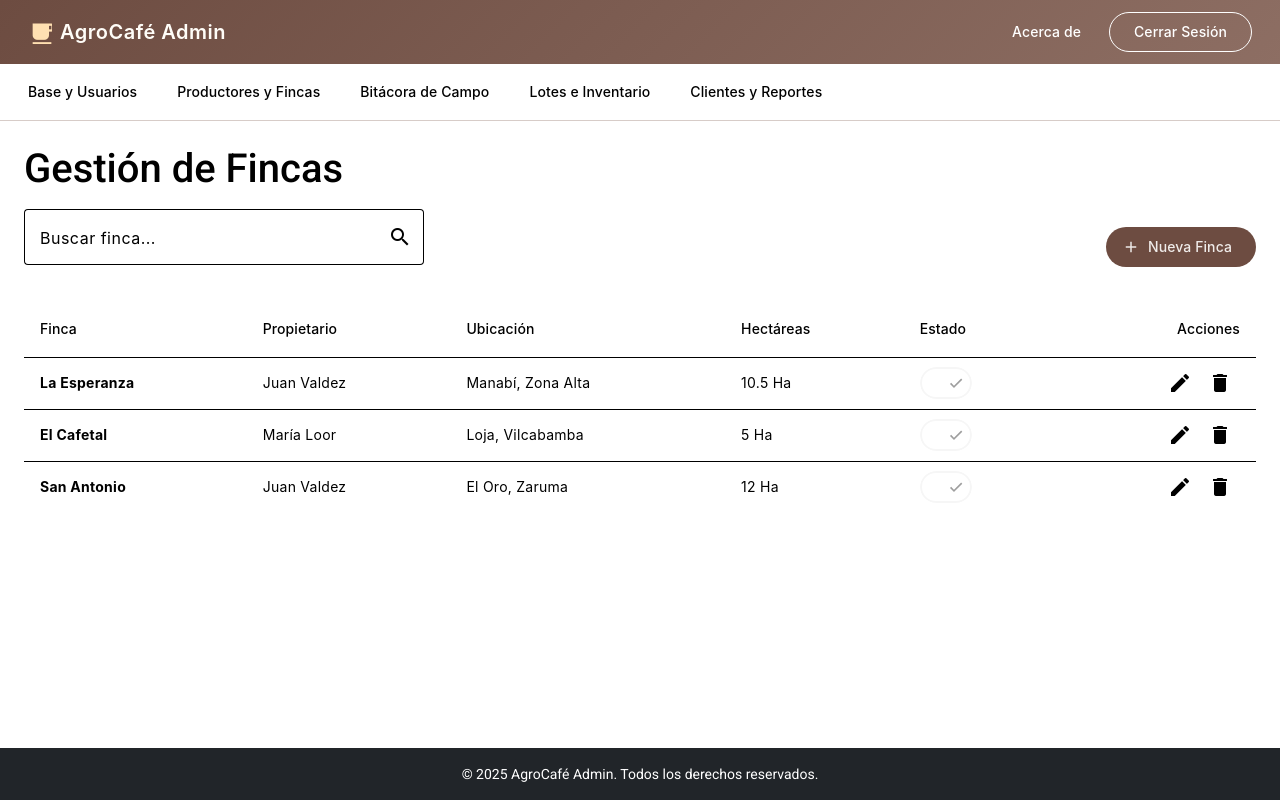
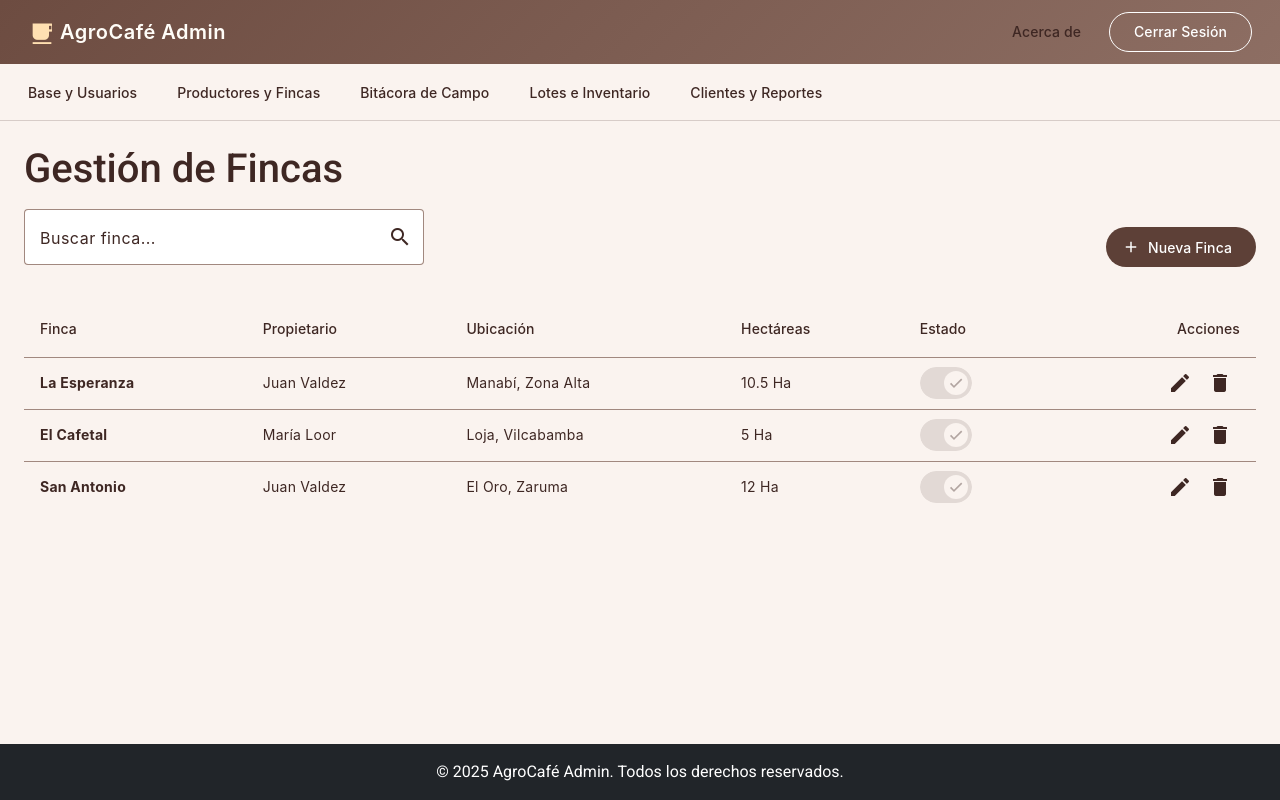
Before and after one commit to mmjacho/projectAWAD, an Angular app: page /fincas in a window 1280 px wide. Built offline with nearby package versions, Linux system fonts and the light colour scheme; sample sign-in values are in the browser's storage.

Commit message:
Mejora para los estilos a nivel global

```diff
--- a/src/custom-theme.scss
+++ b/src/custom-theme.scss
@@ -1,131 +1,197 @@
 @use '@angular/material' as mat;
 
-// === PALETAS PERSONALIZADAS ===
+// ===========================================================
+// 1. PALETAS DE COLOR (AgroCafé)
+// ===========================================================
 $cafe-primary: (
-  0: #3e2723,
+  0: #000000,
   10: #4e342e,
-  20: #5d4037,
+  20: #5d4037, // Tono principal
+  25: #6b4b41,
+  30: #7a574c,
+  35: #896357,
   40: #6d4c41,
-  80: #a1887f,
+  50: #a1887f,
+  60: #8d6e63,
+  70: #a1887f,
+  80: #bcaaa4,
   90: #d7ccc8,
-  100: #efebe9,
+  95: #efebe9,
+  98: #fbe9e7,
+  99: #fff8e1,
+  100: #ffffff,
 );
 
 $cafe-tertiary: (
-  20: #b9804d,
-  40: #c49a6c,
-  90: #ffe0b2,
-  100: #fff8e1,
+  0: #000000,
+  10: #2b1700,
+  20: #482900,
+  30: #663d00,
+  40: #865200,
+  80: #ffb86f,
+  90: #ffdcbe,
+  95: #ffeee0,
+  99: #fffbf9,
+  100: #ffffff,
 );
 
-// === TEMA DEFINIDO ===
+// ===========================================================
+// 2. CONFIGURACIÓN DEL TEMA (Angular Material M3)
+// ===========================================================
 html {
   @include mat.theme((
     color: (
       primary: $cafe-primary,
       tertiary: $cafe-tertiary,
+      surface: $cafe-primary, // Usamos la paleta para generar superficies coherentes
     ),
     typography: (
-      brand-family: 'Inter, Roboto, "Helvetica Neue", sans-serif',
-      plain-family: 'Inter, Roboto, "Helvetica Neue", sans-serif',
+      brand-family: 'Inter, Roboto, sans-serif',
+      plain-family: 'Inter, Roboto, sans-serif',
     ),
     density: 0,
   ));
 }
 
-// === ESTILOS BASE ===
-body {
-  color-scheme: light;
-  background-color: var(--mat-sys-surface, #faf3ef);
-  color: var(--mat-sys-on-surface, #3e2723);
-  font: var(--mat-sys-body-medium);
-  margin: 0;
+// ===========================================================
+// 3. VARIABLES GLOBALES DEL SISTEMA (Root)
+// Forzamos estas variables para asegurar consistencia en toda la app
+// ===========================================================
+:root {
+  --mat-sys-primary: #5d4037;
+  --mat-sys-on-primary: #ffffff;
+
+  --mat-sys-surface: #faf3ef;         // Fondo general (Beige suave)
+  --mat-sys-on-surface: #3e2723;      // Texto general (Café oscuro)
+
+  --mat-sys-surface-container: #ffffff; // Fondo para Tarjetas/Modales/Menús (Blanco)
+  --mat-sys-surface-container-high: #efebe9; // Fondo alternativo
+
+  --mat-sys-outline: #a1887f;         // Bordes
+  --mat-sys-outline-variant: #d7ccc8; // Bordes suaves
 }
 
-/* ===========================================================
-   DIALOGOS AGROCAFE (M3 + TEMA CAFE)
-   =========================================================== */
+// ===========================================================
+// 4. ESTILOS BASE Y SCROLLBAR
+// ===========================================================
+body {
+  background-color: var(--mat-sys-surface);
+  color: var(--mat-sys-on-surface);
+  font-family: 'Inter', Roboto, sans-serif;
+  margin: 0;
+  height: 100vh;
+}
 
+// Scrollbar estilo Café
+::-webkit-scrollbar {
+  width: 10px;
+  height: 10px;
+}
+::-webkit-scrollbar-track {
+  background: #efebe9;
+}
+::-webkit-scrollbar-thumb {
+  background: #8d6e63;
+  border-radius: 5px;
+}
+::-webkit-scrollbar-thumb:hover {
+  background: #6d4c41;
+}
+
+// ===========================================================
+// 5. ESTILOS DE COMPONENTES AGROCAFÉ
+// ===========================================================
+
+/* --- DIÁLOGOS (Modales) --- */
 .dialog-cafe .mat-mdc-dialog-container {
-  background: whitesmoke;//var(--mat-sys-surface, white) !important;
+  // Forzamos fondo blanco explícito
+  background-color: #ffffff !important;
+  --mdc-dialog-container-color: #ffffff;
+
   color: var(--mat-sys-on-surface) !important;
   border-radius: 16px !important;
-  padding: 0 !important;
 
-  // sombra cálida (no negra)
-  box-shadow:
-    0 4px 16px rgba(62, 39, 35, 0.25),
-    0 8px 28px rgba(62, 39, 35, 0.20) !important;
-
-  animation: dialogFadeIn 0.25s ease-out;
+  // Sombra suave color café
+  box-shadow: 0 10px 30px rgba(62, 39, 35, 0.15) !important;
 }
 
-/* Título */
 .dialog-cafe h2[mat-dialog-title] {
-  padding: 1rem 1.5rem;
-  margin: 0;
-  font-size: 1.35rem;
+  background-color: #faf3ef; // Cabecera beige
+  border-bottom: 1px solid var(--mat-sys-outline-variant);
+  color: #3e2723;
   font-weight: 600;
-  background: var(--mat-sys-surface-container, #faf3ef);
-  color: var(--mat-sys-on-surface);
-  border-bottom: 1px solid var(--mat-sys-outline-variant, #d7ccc8);
+  padding: 16px 24px;
 }
 
-/* Contenido */
-.dialog-cafe mat-dialog-content {
-  padding: 1.4rem 1.5rem !important;
+/* --- CAMPOS DE FORMULARIO (Inputs) --- */
+// Hacemos que los inputs tengan fondo blanco para que resalten
+.mat-mdc-form-field {
+  .mdc-text-field--outlined {
+    background-color: #ffffff !important;
+    border-radius: 8px;
+  }
 }
 
-/* Form fields */
-.dialog-cafe .mat-mdc-form-field {
-  width: 100%;
+/* --- BOTONES --- */
+.mat-mdc-raised-button.mat-primary,
+.mat-mdc-flat-button.mat-primary {
+  --mdc-filled-button-container-color: #5d4037;
+  --mdc-filled-button-label-text-color: #ffffff;
 }
 
-.dialog-cafe .mat-mdc-form-field-appearance-outline
-  .mdc-notched-outline__leading,
-.dialog-cafe .mat-mdc-form-field-appearance-outline
-  .mdc-notched-outline__trailing {
-  border-color: var(--mat-sys-primary, #6d4c41) !important;
-}
+// ===========================================================
+// 6. FIX CRÍTICO: COMPONENTES FLOTANTES (OVERLAYS)
+// Soluciona transparencia en Selects, Datepickers, Menús y Tooltips
+// ===========================================================
 
-/* focus */
-.dialog-cafe .mat-mdc-form-field.mat-focused .mdc-notched-outline__leading,
-.dialog-cafe .mat-mdc-form-field.mat-focused .mdc-notched-outline__trailing {
-  border-color: var(--mat-sys-primary) !important;
-}
+// Atacamos directamente al contenedor CDK para asegurar especificidad
+.cdk-overlay-pane {
 
-/* Action buttons */
-.dialog-cafe .mat-mdc-dialog-actions {
-  padding: 1rem 1.5rem !important;
-  border-top: 1px solid var(--mat-sys-outline-variant, #d7ccc8);
-}
+  // 1. Paneles de Select, Menús y Autocompletar
+  .mat-mdc-select-panel,
+  .mat-mdc-menu-panel,
+  .mat-mdc-autocomplete-panel {
+    background-color: #ffffff !important; // Fondo blanco OBLIGATORIO
+    color: #3e2723 !important;            // Texto café
+    border: 1px solid #d7ccc8;            // Borde sutil
+    box-shadow: 0 5px 15px rgba(62, 39, 35, 0.2) !important;
+    border-radius: 8px !important;
+  }
 
-.dialog-cafe button[mat-button] {
-  color: var(--mat-sys-primary);
-  font-weight: 500;
-}
+  // 2. Opciones dentro de los menús (Hover)
+  .mat-mdc-option:hover,
+  .mat-mdc-option.mdc-list-item--selected {
+    background-color: #efebe9 !important; // Gris/Beige al pasar mouse
+  }
 
-.dialog-cafe button[mat-flat-button] {
-  border-radius: 8px;
-  background: var(--mat-sys-primary);
-  color: var(--mat-sys-on-primary);
-  font-weight: 600;
+  // 3. Texto de las opciones
+  .mat-mdc-option .mdc-list-item__primary-text {
+    color: #3e2723 !important;
+  }
 
-  transition: background 0.2s ease-in-out;
-}
+  // 4. Calendario (Datepicker)
+  .mat-datepicker-content {
+    background-color: #ffffff !important;
+    color: #3e2723 !important;
+    box-shadow: 0 5px 20px rgba(62, 39, 35, 0.25) !important;
+    border-radius: 12px !important;
+  }
 
-.dialog-cafe button[mat-flat-button]:hover {
-  background-color: var(--mat-sys-primary-dark, #4e342e);
-}
+  // Encabezado del calendario
+  .mat-calendar-table-header th {
+    color: #8d6e63;
+  }
 
-/* Animación */
-@keyframes dialogFadeIn {
-  from {
-    opacity: 0;
-    transform: translateY(-10px) scale(.95);
+  // Celdas del calendario
+  .mat-calendar-body-cell-content {
+    color: #3e2723 !important;
   }
-  to {
-    opacity: 1;
-    transform: translateY(0) scale(1);
+
+  // 5. Tooltips (Invertidos para contraste)
+  .mdc-tooltip__surface {
+    background-color: #3e2723 !important;
+    color: #ffffff !important;
+    border-radius: 4px;
+    font-size: 0.8rem;
   }
 }
```
